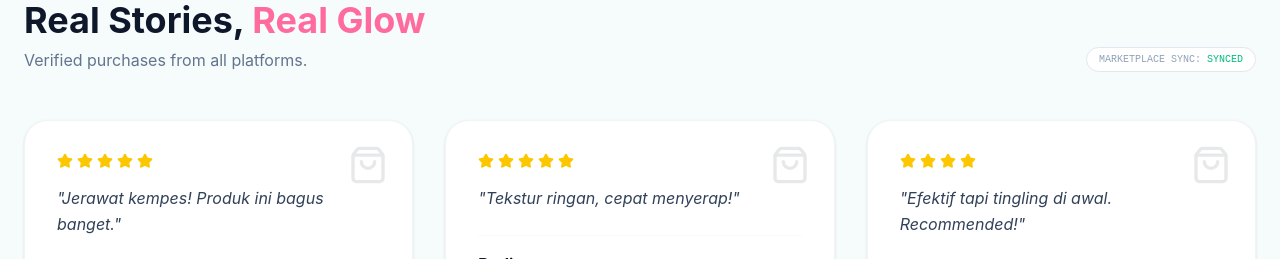
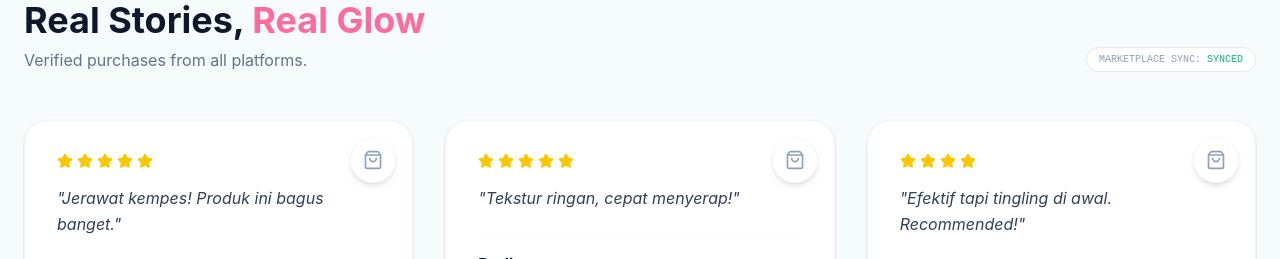
Before and after one commit to LucianSpringer/GlowHub, a React (Vite) app: page / in a window 1280 px wide. Shown: the part 1960-2219 px from the top of the page. Built offline with nearby package versions, Linux system fonts and the light colour scheme.

Commit message:
fix: Style Testimonials cart button as visible FAB

```diff
--- a/src/components/Testimonials.tsx
+++ b/src/components/Testimonials.tsx
@@ -44,10 +44,10 @@ export const Testimonials = ({ onProductSelect }: TestimonialsProps) => {
                             {/* ACTIONABLE CART ICON */}
                             <button
                                 onClick={() => t.productId && onProductSelect(t.productId)}
-                                className="absolute top-0 right-0 p-6 opacity-10 group-hover:opacity-100 group-hover:text-[#FF6B9D] transition-all cursor-pointer z-20"
+                                className="absolute top-4 right-4 p-3 bg-white/90 backdrop-blur-sm text-slate-400 hover:text-white hover:bg-[#FF6B9D] rounded-full shadow-md border border-slate-100 transition-all z-20"
                                 title="Shop this product"
                             >
-                                <ShoppingBag size={40} />
+                                <ShoppingBag size={20} />
                             </button>
 
                             <div className="flex gap-1 mb-4 text-yellow-400">
```
